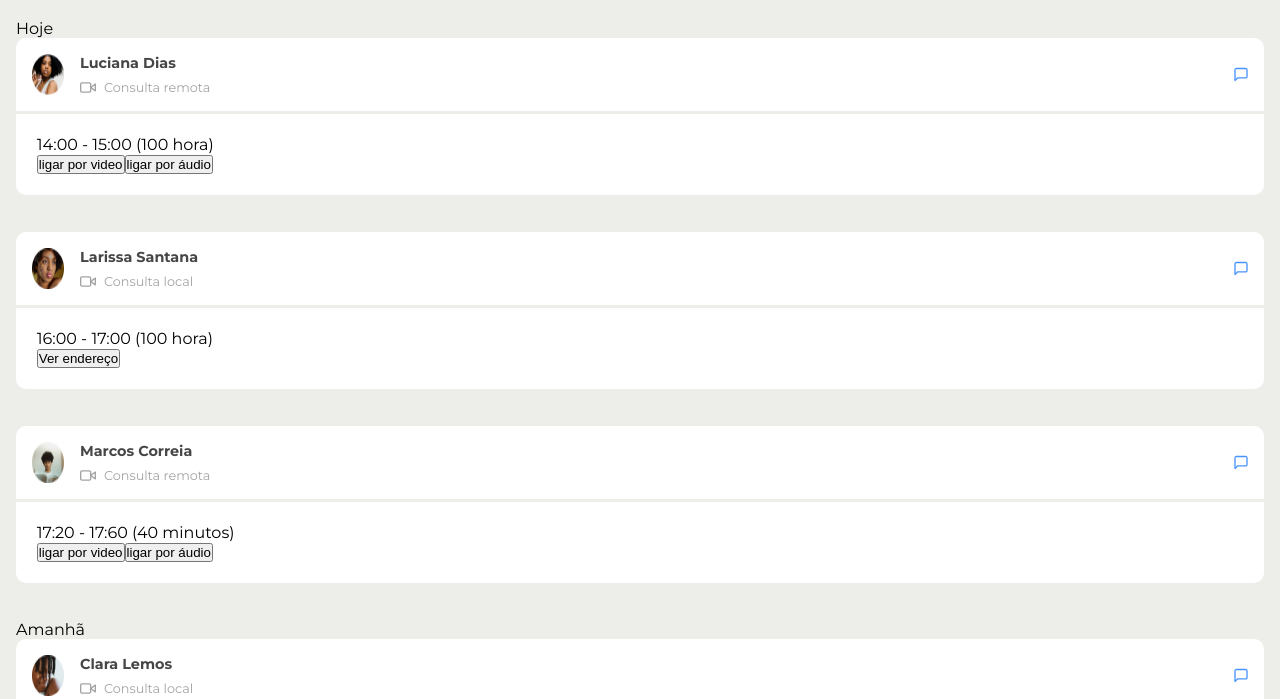
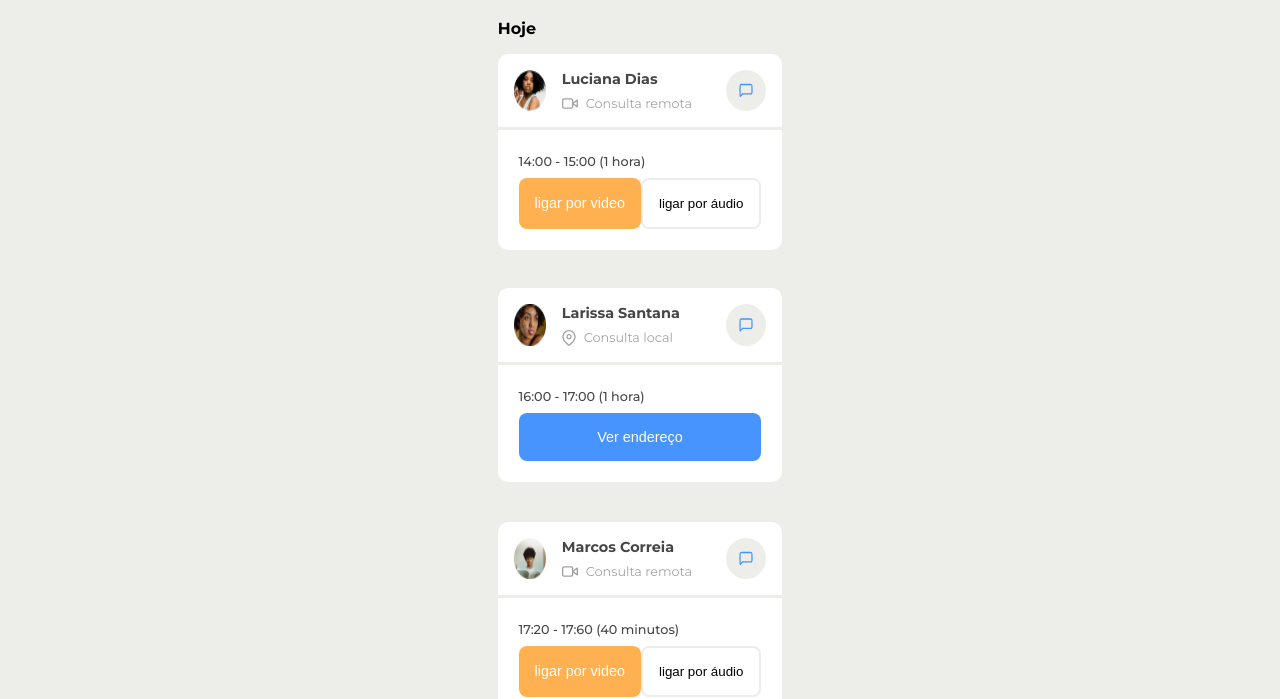
Before and after one commit to kevinzanao/site-clinica, a plain HTML site: page index.html in a window 1280 px wide. Shown: the part 101-800 px from the top of the page. Drawn offline with Linux system fonts and the light colour scheme.

Commit message:
mais estilos e ajustes

```diff
--- a/index.html
+++ b/index.html
@@ -21,14 +21,14 @@
    <main>
       <div class="container">
          <div class="query-list">
+            <span>Hoje</span>
             <div class="list" id="today-list">
-               <span>Hoje</span>
             </div>
+            <span>Amanhã</span>
             <div class="list" id="tomorrow-list">
-               <span>Amanhã</span>
             </div>
-            <div list="list" id="anyday-list">
-               <span>Algum dia</span>
+            <span>Algum dia</span>
+            <div class="list" id="anyday-list">
             </div>
          </div>
       </div>
--- a/index.js
+++ b/index.js
@@ -2,7 +2,7 @@ import { consultList } from "./consult-list.js";
 
 const $todayList = document.querySelector('#today-list');
 const $tomorrowList = document.querySelector('#tomorrow-list');
-const $anyDayList= document.querySelector('#anyday-list')
+const $anyDayList = document.querySelector('#anyday-list');
 
 function createPersonInfo(image, name, queryType) {
    let div = document.createElement('div');
@@ -15,10 +15,11 @@ function createPersonInfo(image, name, queryType) {
    let p_queryType = document.createElement('p');
    let img_iconChat = document.createElement('img');
 
+
    img_person.src = image;
    img_person.alt = "person image";
    p_personName.innerText = name;
-   img_type.src = "./assets/svg/cam-icon.svg";
+   img_type.src = queryType === "remota" ? "./assets/svg/cam-icon.svg" : "./assets/svg/local-icon.svg";
    p_queryType.innerText = `Consulta ${queryType}`;
    img_iconChat.src = "./assets/svg/chat-icon.svg";
 
@@ -47,7 +48,7 @@ function timeConvert(start, duration) {
    let halfTime = Math.floor(time.length / 2);
    let updatedTime = time.substring(0, halfTime) + ":" + time.substring(2,time);
 
-   return `${start} - ${updatedTime} (${durationTime} ${timeComplement})`;
+   return `${start} - ${updatedTime} (${duration.replace("01:00", "1")} ${timeComplement})`;
 }
 
 function createQueryInfo(queryStartTime, duration, type) {
@@ -56,24 +57,28 @@ function createQueryInfo(queryStartTime, duration, type) {
    let span_queryTime = document.createElement('span');
    let button_video = document.createElement('button');
    let button_audio = document.createElement('button');
-   let button_adress = document.createElement('button');
+   let button_address = document.createElement('button');
 
    span_queryTime.innerText = timeConvert(queryStartTime, duration);
 
+   button_video.classList.add("video-call");
+   button_audio.classList.add("audio-call");
+   button_address.classList.add("address-button")
+
    if (type === "local") {
-      button_adress.innerText = "Ver endereço";
+      button_address.innerText = "Ver endereço";
       button_video.style.display = "none";
       button_audio.style.display = "none";
    } else if (type === "remota") {
       button_video.innerText = "ligar por video";
       button_audio.innerText = "ligar por áudio";
-      button_adress.style.display = "none";
+      button_address.style.display = "none";
    }
 
 
    div_contact.appendChild(button_video);
    div_contact.appendChild(button_audio);
-   div_contact.appendChild(button_adress);
+   div_contact.appendChild(button_address);
    div.appendChild(span_queryTime);
    div.appendChild(div_contact);
 
--- a/style.css
+++ b/style.css
@@ -4,6 +4,8 @@
    --text-color: #464646;
    --light-text-color: #A3A3A3;
    --background-color: #edede9;
+   --button-color: #ffb050;
+   --button-color2: #4894FF;
 }
 
 * {
@@ -42,22 +44,31 @@ header .header-content p {
 }
 
 .container {
+   display: flex;
+   justify-content: center;
    padding: 0 1rem 0 1rem;
 }
 
 .query-list {
    display: flex;
    flex-direction: column;
-   align-items: center;
+   /* align-items: center; */
+   max-width: 425px;
+}
+
+.query-list > span {
+   font-size: 1rem;
+   font-weight: 700;
 }
 
 .query-list > .list {
    width: 100%;
+   margin-top: 1rem;
 }
 
 .query-list .list .list-items {
    height: 170px;
-   margin-bottom: 1.5rem;
+   margin-bottom: 4rem;
 }
 
 .query-list .list .list-items .person-content {
@@ -67,6 +78,12 @@ header .header-content p {
    margin-bottom: 0.2rem;
    padding: 1rem 1rem 1rem 1rem;
    border-radius: 10px 10px 0 0;
+}
+
+.query-list .list .list-items .person-content > img {
+   padding: 0 13px;
+   background-color: var(--background-color);
+   border-radius: 50%;
 }
 
 .query-list .list .list-items .person-content div {
@@ -97,3 +114,51 @@ header .header-content p {
    padding: 1.3rem;
    border-radius: 0 0 10px 10px;
 }
+
+.query-list .list .list-items .query-info span {
+   font-size: 0.8rem;
+   color: var(--text-color);
+   font-weight: 500;
+}
+
+.query-list .list .list-items .query-info div {
+   display: flex;
+   justify-content: space-between;
+}
+
+.query-list .list .list-items .query-info .video-call {
+   background-color: var(--button-color);
+   color: #fff;
+   border: none;
+   padding: 1rem;
+   border-radius: 0.5rem;
+   font-size: 0.9rem;
+   margin-top: 0.5rem;
+}
+
+.query-list .list .list-items .query-info .audio-call {
+   border: 2px solid #ececec;
+   padding: 1rem;
+   margin-top: .5rem;
+   background-color: transparent;
+   border-radius: 0.5rem;
+}
+
+.query-list .list .list-items .query-info .address-button {
+   width: 100%;
+   margin-top: 0.5rem;
+   padding: 1rem;
+   border: none;
+   border-radius: 0.5rem;
+   font-size: 0.9rem;
+   color: #fff;
+   background-color: var(--button-color2);
+}
+
+
+
+/* Responsividade */
+
+@media screen and (min-width: 768px) {
+
+}
```
Also changed, not shown: assets/svg/local-icon.svg (added).
